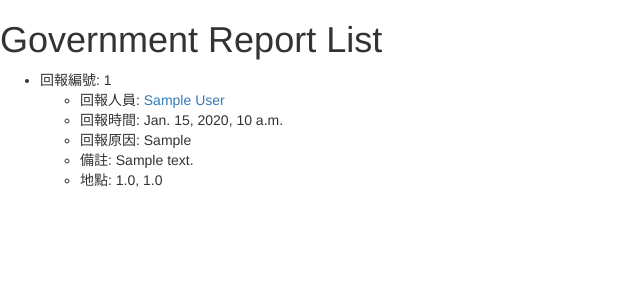
After one commit to NCKU-CCS/line_bot_server, a Django app: page /dengue_linebot/gov_report_list/ in a window 1280 px wide. The commit adds this page. Shown: the top 300 px of the page, without its empty margins (0-640 px from the left). Run offline with Django 3.2, Linux system fonts and the light colour scheme; a user stored in the database is signed in; tables that the repository leaves empty hold one stand-in row (values such as "Sample post"); parts of the project's set-up code (start-up, migrations or seed data) failed here and were passed over; some libraries are stand-ins or nearby versions.

Commit message:
Implement gov report list page

```diff
--- /dev/null
+++ b/denguefever_tw/dengue_linebot/templates/dengue_linebot/gov_report_list.html
@@ -0,0 +1,32 @@
+
+{% extends "base.html" %}
+
+{% block title %}Government Report List{% endblock %}
+
+{% block content %}
+<h1>Government Report List</h1>
+<ul>
+{% for report in gov_reports %}
+  <li>
+    回報編號: {{report.id}}
+    <ul>
+      <li>
+        回報人員: <a href="/dengue_linebot/{{report.user.user_id}}/user_detail/">{{report.user.name}}</a>
+      </li>
+      <li>
+        回報時間: {{report.report_time}}
+      </li>
+      <li>
+        回報原因: {{report.action}}
+      </li>
+      <li>
+        備註: {{report.note}}
+      </li>
+      <li>
+        地點: {{report.lng}}, {{report.lat}}
+      </li>
+    </ul>
+  </li>
+{% endfor %}
+</ul>
+{% endblock %}
--- a/denguefever_tw/dengue_linebot/templates/dengue_linebot/index.html
+++ b/denguefever_tw/dengue_linebot/templates/dengue_linebot/index.html
@@ -12,5 +12,6 @@
     <li><a href="/dengue_linebot/msg_log_list/">Message Log</a></li>
     <li><a href="/dengue_linebot/unrecog_msgs/">Unrecognized Message List</a></li>
     <li><a href="/dengue_linebot/suggestion_list/">Suggestion List</a></li>
+    <li><a href="/dengue_linebot/gov_report_list/">Government Report List</a></li>
   </ul>
 {% endblock %}
--- a/denguefever_tw/dengue_linebot/urls.py
+++ b/denguefever_tw/dengue_linebot/urls.py
@@ -15,4 +15,5 @@ urlpatterns = [
     url(r'^unrecog_msgs/$', unrecognized_msg_list),
     url(r'^(?P<mid>\S+)/handle_unrecognized_msg/$', handle_unrecognized_msg),
     url(r'^suggestion_list/$', suggestion_list),
+    url(r'^gov_report_list/$', gov_report_list),
 ]
--- a/denguefever_tw/dengue_linebot/views.py
+++ b/denguefever_tw/dengue_linebot/views.py
@@ -18,7 +18,7 @@ from linebot.models import MessageEvent, TextMessage
 
 from .denguebot_fsm import DengueBotMachine
 from .models import (
-    MessageLog, LineUser, Suggestion,
+    MessageLog, LineUser, Suggestion, GovReport,
     BotReplyLog, UnrecognizedMsg, ResponseToUnrecogMsg
 )
 
@@ -211,3 +211,9 @@ def handle_unrecognized_msg(request, mid):
 def suggestion_list(request):
     context = {'suggestions': Suggestion.objects.all()}
     return render(request, 'dengue_linebot/suggestion_list.html', context)
+
+
+@login_required
+def gov_report_list(request):
+    context = {'gov_reports': GovReport.objects.all().order_by('-report_time')}
+    return render(request, 'dengue_linebot/gov_report_list.html', context)
```
